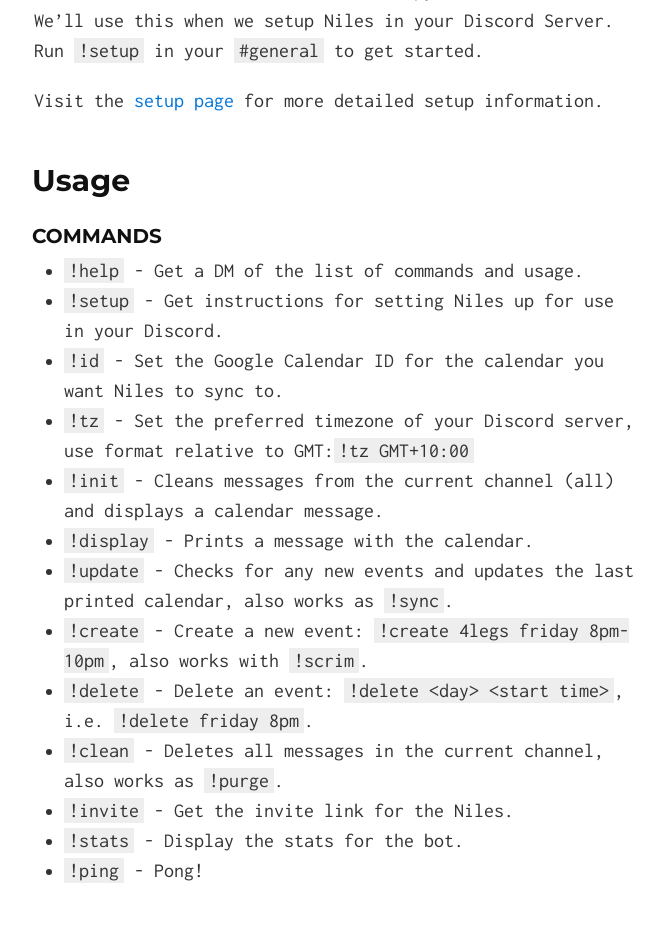
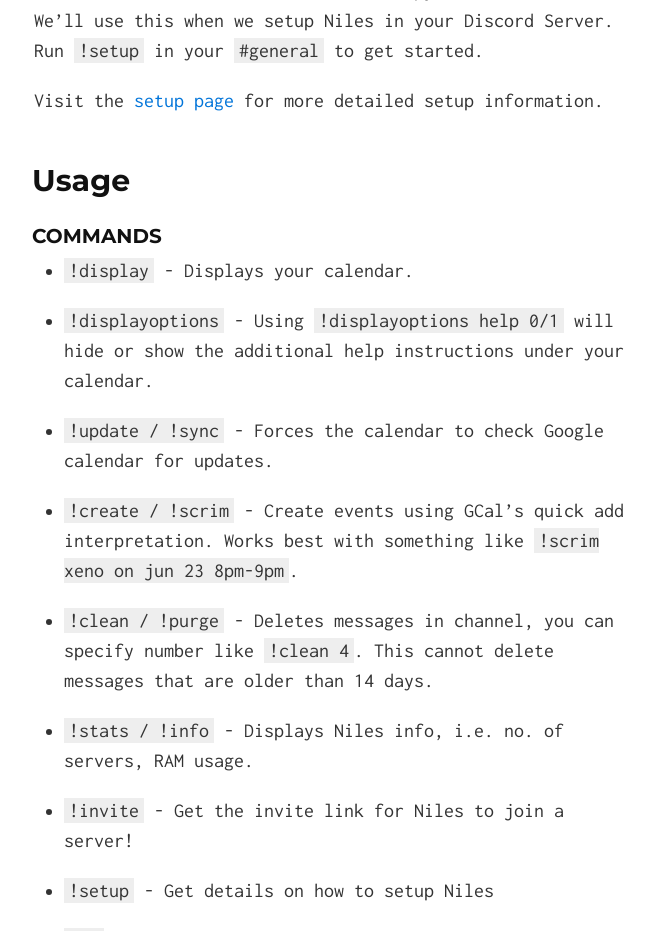
Before and after one commit to niles-bot/niles, a Jekyll site: the page built from docs/index.md, in a window 1280 px wide and 1400 px high, scrolled down 1114 px. Shown: the top 931 px of the window, without its empty margins (306-970 px from the left). Built offline with Jekyll 4.4.1, drawn with Linux system fonts in a browser that asks for light colours; some of the changed text lies outside the part shown.

Commit message:
update usage options in docs

```diff
--- a/docs/index.md
+++ b/docs/index.md
@@ -25,19 +25,33 @@
 
 ### Commands
 
-* `!help`     - Get a DM of the list of commands and usage.
-* `!setup`    - Get instructions for setting Niles up for use in your Discord.
-* `!id`       - Set the Google Calendar ID for the calendar you want Niles to sync to.
-* `!tz`       - Set the preferred timezone of your Discord server, use format relative to GMT:`!tz GMT+10:00`
-* `!init`     - Cleans messages from the current channel (all) and displays a calendar message.
-* `!display`  - Prints a message with the calendar.
-* `!update`   - Checks for any new events and updates the last printed calendar, also works as `!sync`.
-* `!create`   - Create a new event: `!create 4legs friday 8pm-10pm`, also works with `!scrim`.
-* `!delete`   - Delete an event: `!delete <day> <start time>`, i.e. `!delete friday 8pm`.
-* `!clean`    - Deletes all messages in the current channel, also works as `!purge`.
-* `!invite`   - Get the invite link for the Niles.
-* `!stats`    - Display the stats for the bot.
-* `!ping`     - Pong!
+* `!display`           - Displays your calendar.
+
+* `!displayoptions`    - Using `!displayoptions help 0/1` will hide or show the additional help instructions under your calendar.
+
+* `!update / !sync`    - Forces the calendar to check Google calendar for updates.
+
+* `!create / !scrim`   - Create events using GCal's quick add interpretation. Works best with something like `!scrim xeno on jun 23 8pm-9pm`.
+
+* `!clean / !purge`    - Deletes messages in channel, you can specify number like `!clean 4`. This cannot delete messages that are older than 14 days.
+
+* `!stats / !info`     - Displays Niles info, i.e. no. of servers, RAM usage.
+
+* `!invite`            - Get the invite link for Niles to join a server!
+
+* `!setup`             - Get details on how to setup Niles
+
+* `!id`                - Set the Google calendar ID for the guild
+
+* `!tz`                - Set the timezone for your calendar, must be in the form of `GMT-00:00`, i.e. `!tz gmt+04:30`.
+
+* `!prefix`            - View or change the prefix for Niles in your server.
+
+* `!help`              - Display usage options for Niles.
+
+* `!init`              - *WARNING* deletes all your settings and re-initialises Niles in your server, you will need to run `!setup` again.
+
+* `!ping`              - Pong!
 
 ## Support
 
```
